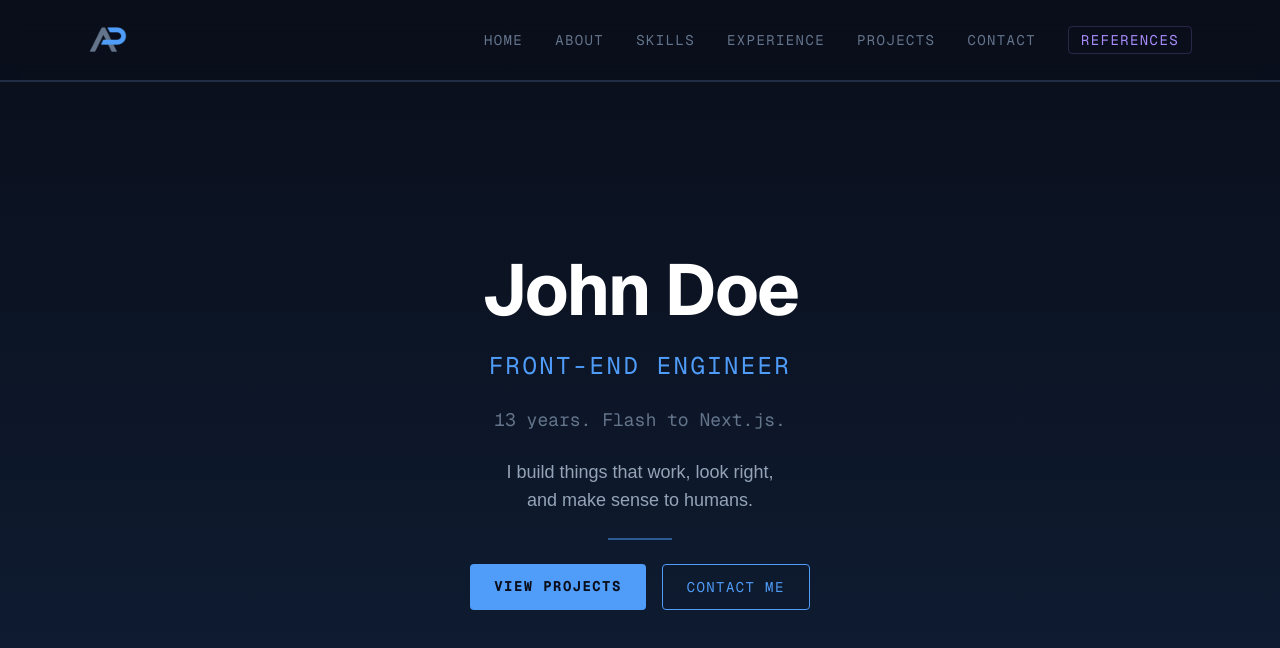
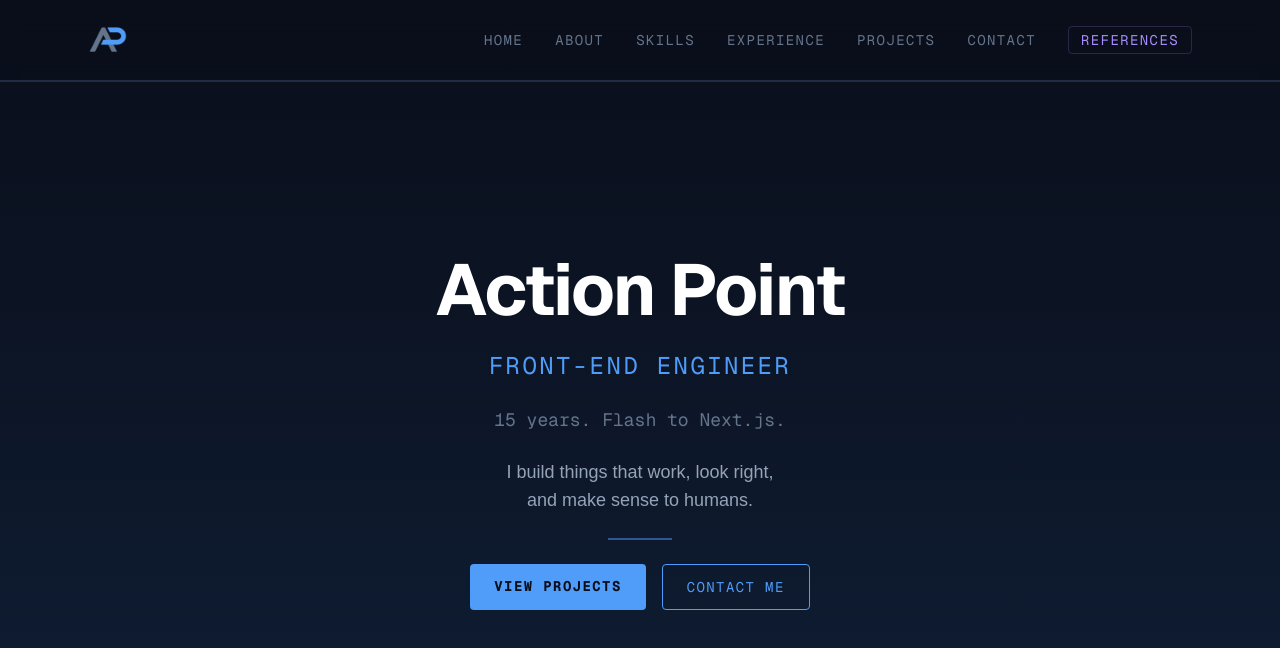
Before and after one commit to Jamisu/action-point, a Next.js app: page /home in a window 1280 px wide. Shown: the top 648 px of the page. Built offline with nearby package versions, Linux system fonts and the light colour scheme.

Commit message:
cosmetic changes

```diff
--- a/src/app/home/page.tsx
+++ b/src/app/home/page.tsx
@@ -2,12 +2,11 @@
 
 import { useEffect, useState } from 'react'
 import Link from 'next/link'
-import { motion } from 'framer-motion'
 
 const lines = [
-  { text: 'John Doe', delay: 0, className: 'text-5xl md:text-7xl font-bold font-sans text-white tracking-tight' },
+  { text: 'Action Point', delay: 0, className: 'text-5xl md:text-7xl font-bold font-sans text-white tracking-tight' },
   { text: 'Front-End Engineer', delay: 150, className: 'text-xl md:text-2xl font-mono text-[#4f9cf9] tracking-widest uppercase' },
-  { text: '13 years. Flash to Next.js.', delay: 300, className: 'text-base md:text-lg text-[#64748b] font-mono' },
+  { text: '15 years. Flash to Next.js.', delay: 300, className: 'text-base md:text-lg text-[#64748b] font-mono' },
   { text: 'I build things that work, look right,\nand make sense to humans.', delay: 450, className: 'text-base md:text-lg text-[#94a3b8]' },
 ]
 
--- a/src/components/Navbar.tsx
+++ b/src/components/Navbar.tsx
@@ -28,6 +28,8 @@ export default function Navbar() {
 
   function handleNavClick(href: string) {
     navigate(href, pathname)
+    // TODO: debounce entire menu for the animation time or chain it with the transition
+    // TODO: make current navButton active, deactivate others
   }
 
   return (
```
